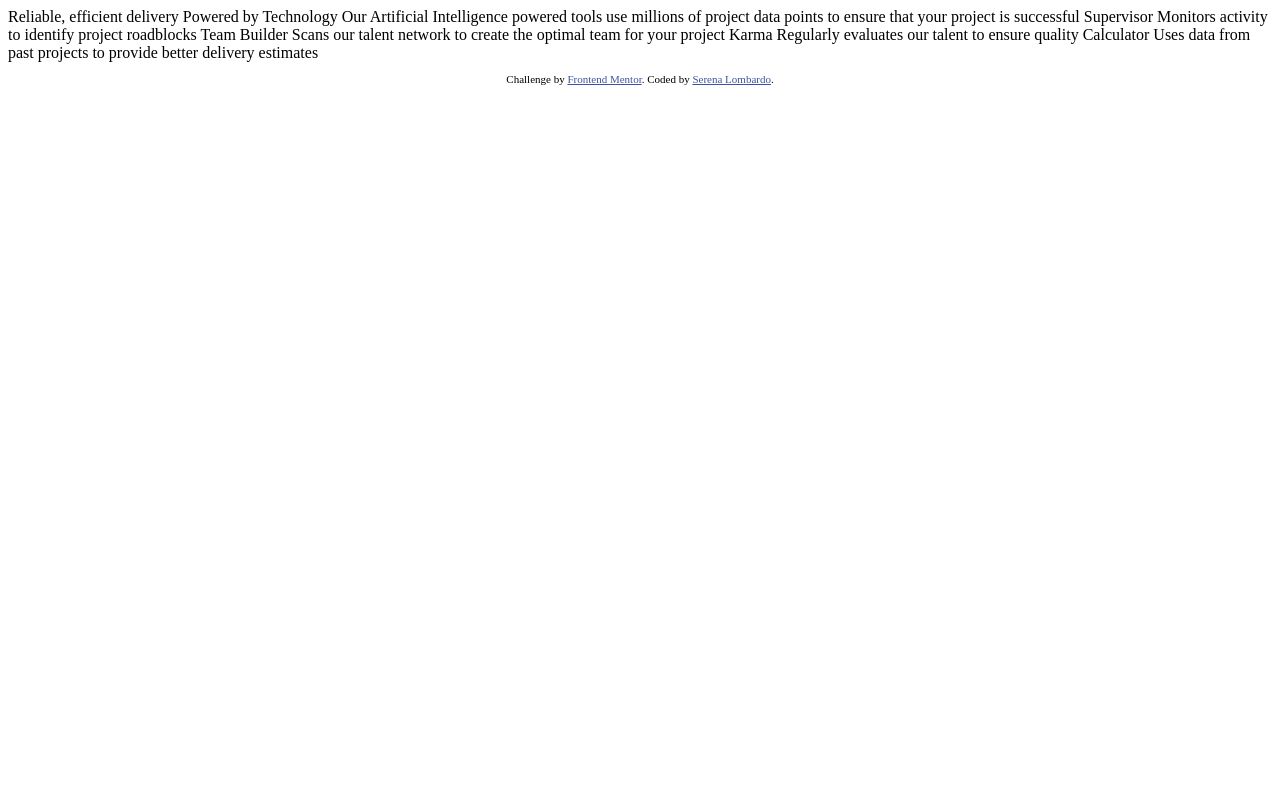
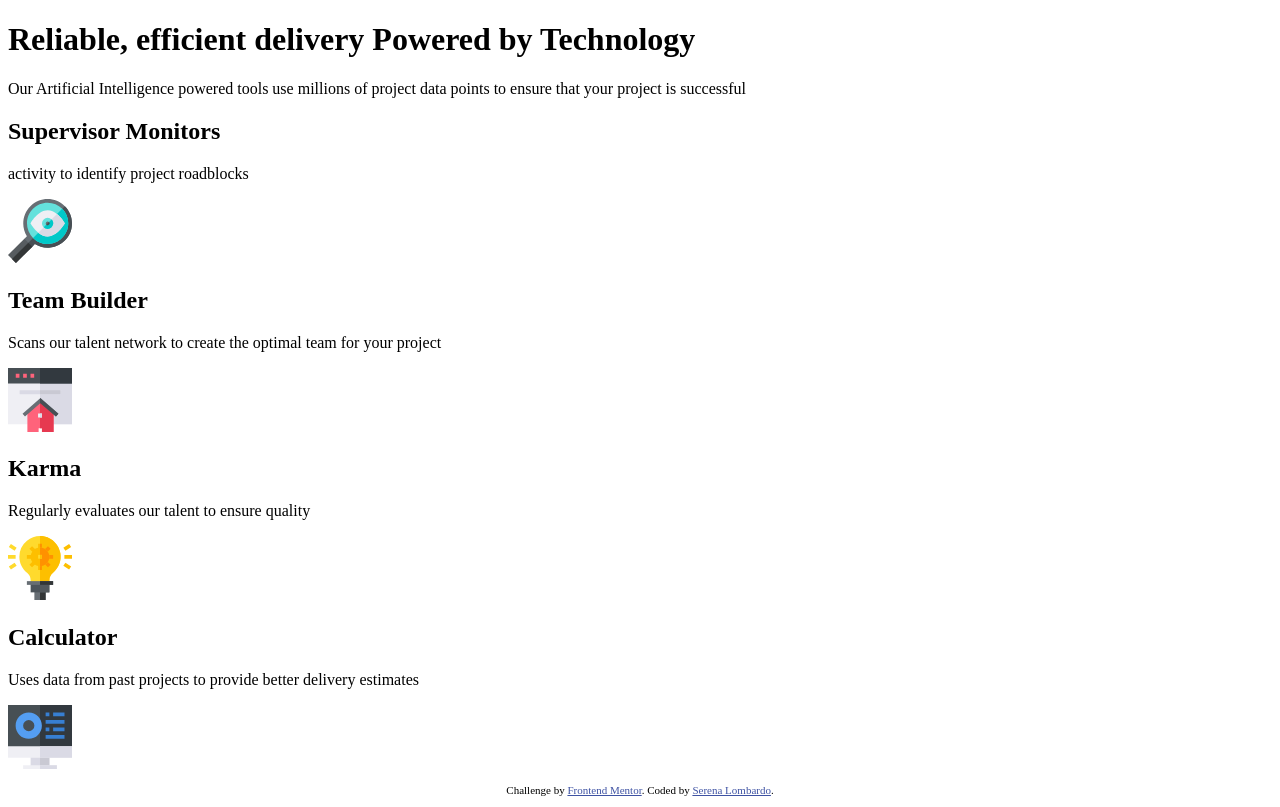
Before and after one commit to RaynaFaye/four-card-feature-section, a plain HTML site: page index.html in a window 1280 px wide. Drawn offline with Linux system fonts and the light colour scheme.

Commit message:
HTML tags markup added for the layout

```diff
--- a/index.html
+++ b/index.html
@@ -11,10 +11,30 @@
     <title>Frontend Mentor | Four card feature section</title>
   </head>
   <body>
-    Reliable, efficient delivery Powered by Technology Our Artificial Intelligence powered tools use millions of project data points to ensure that
-    your project is successful Supervisor Monitors activity to identify project roadblocks Team Builder Scans our talent network to create the optimal
-    team for your project Karma Regularly evaluates our talent to ensure quality Calculator Uses data from past projects to provide better delivery
-    estimates
+    <div>
+      <h1><span>Reliable, efficient delivery</span> <span>Powered by Technology</span></h1>
+      <p>Our Artificial Intelligence powered tools use millions of project data points to ensure that your project is successful</p>
+    </div>
+    <div>
+      <h2>Supervisor Monitors</h2>
+      <p>activity to identify project roadblocks</p>
+      <img src="images/icon-supervisor.svg" alt="" />
+    </div>
+    <div>
+      <h2>Team Builder</h2>
+      <p>Scans our talent network to create the optimal team for your project</p>
+      <img src="images/icon-team-builder.svg" alt="" />
+    </div>
+    <div>
+      <h2>Karma</h2>
+      <p>Regularly evaluates our talent to ensure quality</p>
+      <img src="images/icon-karma.svg" alt="" />
+    </div>
+    <div>
+      <h2>Calculator</h2>
+      <p>Uses data from past projects to provide better delivery estimates</p>
+      <img src="images/icon-calculator.svg" alt="" />
+    </div>
 
     <footer>
       <p class="attribution">
```
